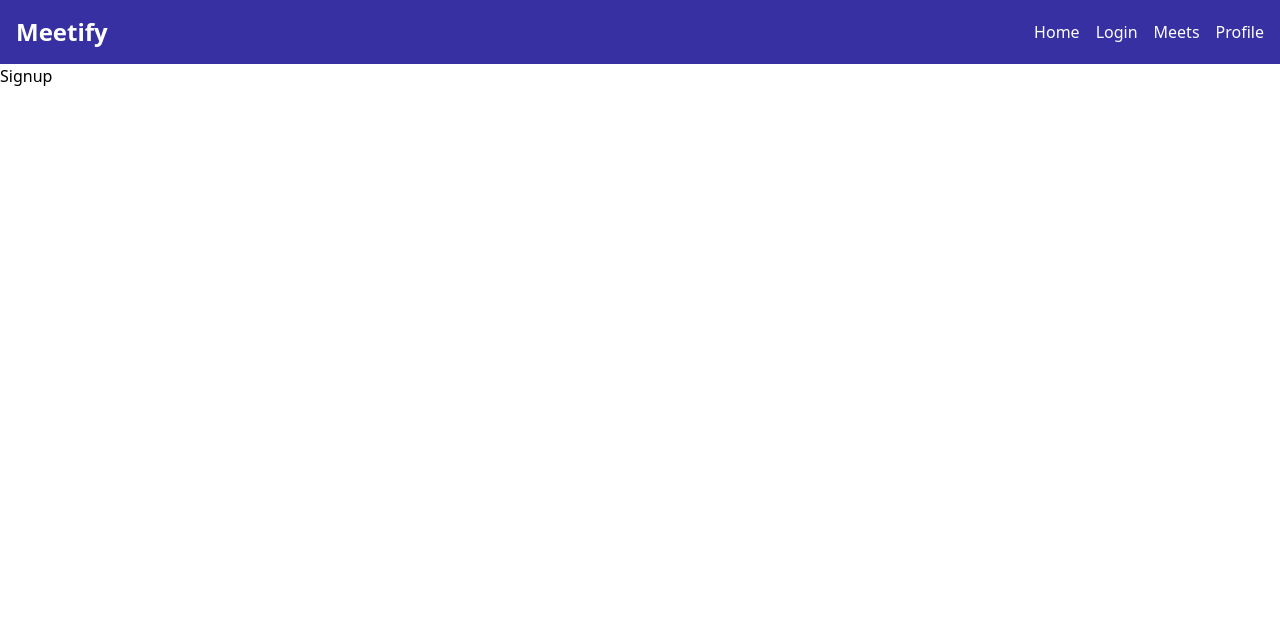
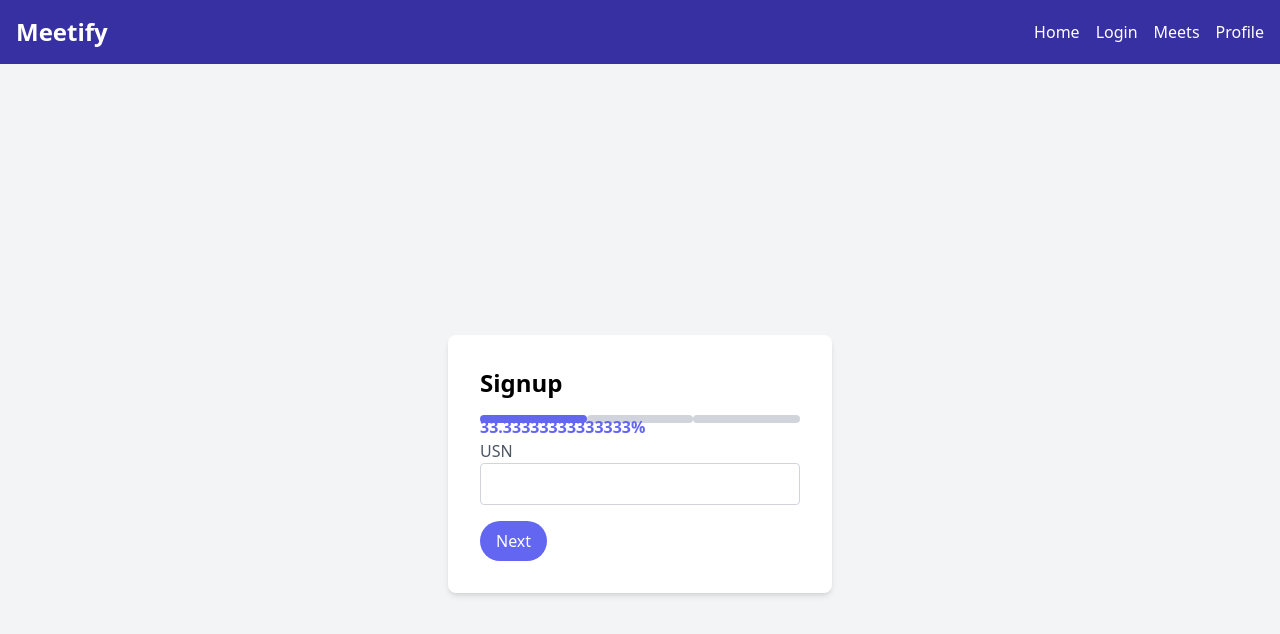
Before and after one commit to sikehish/Meetify, a React (Vite) app in the folder frontend/: page /signup in a window 1280 px wide. Shown: the top 634 px of the page. Built offline with nearby package versions, Linux system fonts and the light colour scheme.

Commit message:
setting up signup.jsx

```diff
--- a/frontend/src/pages/auth/Login.jsx
+++ b/frontend/src/pages/auth/Login.jsx
@@ -1,4 +1,5 @@
 import React, { useState } from 'react';
+import { Link } from 'react-router-dom';
 
 const Login = () => {
   const [usn, setUsn] = useState('');
@@ -15,7 +16,7 @@ const Login = () => {
   return (
     <div className="min-h-screen flex items-center justify-center bg-gray-100">
       <div className="bg-white p-8 rounded-lg shadow-md w-96">
-        <h2 className="text-2xl font-bold mb-4">Login to Your Account</h2>
+        <h2 className="text-2xl font-bold mb-4">Login</h2>
         <div className="mb-4">
           <label htmlFor="usn" className="block text-gray-600 font-medium">
             USN or Email
@@ -46,6 +47,12 @@ const Login = () => {
         >
           Login
         </button>
+        <div className="text-center mt-4">
+          Don't have an account?{' '}
+          <Link to="/signup" className="text-indigo-600 font-semibold">
+            Signup here
+          </Link>
+        </div>
       </div>
     </div>
   );
--- a/frontend/src/pages/auth/Signup.jsx
+++ b/frontend/src/pages/auth/Signup.jsx
@@ -1,9 +1,155 @@
-import React from 'react'
+import React, { useState } from 'react';
 
-function Signup() {
+const Signup = () => {
+  const [step, setStep] = useState(1);
+  const [formData, setFormData] = useState({
+    usn: '',
+    email: '',
+    name: '',
+    age: '',
+    branch: '',
+    gender: '',
+    year: '',
+    hobbies: [],
+    description: '',
+    password: '',
+    confirmPassword: '',
+  });
+
+  const handleInputChange = (e) => {
+    const { name, value } = e.target;
+    setFormData({ ...formData, [name]: value });
+  };
+
+  const handleHobbiesChange = (e) => {
+    const selectedOptions = Array.from(e.target.selectedOptions, (option) => option.value);
+    setFormData({ ...formData, hobbies: selectedOptions });
+  };
+
+  const handleNext = () => {
+    if (step < 3) {
+      setStep(step + 1);
+    }
+  };
+
+  const handlePrev = () => {
+    if (step > 1) {
+      setStep(step - 1);
+    }
+  };
+
+  const progress = (step / 3) * 100;
+
   return (
-    <div>Signup</div>
-  )
-}
+    <div className="min-h-screen flex items-center justify-center bg-gray-100">
+      <div className="bg-white p-8 rounded-lg shadow-md w-96">
+        <h2 className="text-2xl font-bold mb-4">Signup</h2>
+        <div className="mb-4 relative">
+          <div className="flex mb-2">
+            <div className={`w-1/3 ${step >= 1 ? 'bg-indigo-500' : 'bg-gray-300'} h-2 rounded-full`}></div>
+            <div className={`w-1/3 ${step >= 2 ? 'bg-indigo-500' : 'bg-gray-300'} h-2 rounded-full`}></div>
+            <div className={`w-1/3 ${step >= 3 ? 'bg-indigo-500' : 'bg-gray-300'} h-2 rounded-full`}></div>
+          </div>
+          <div className="absolute top-0 left-0 text-indigo-500 font-bold" style={{ width: `${progress}%` }}>
+            {progress}%
+          </div>
+        </div>
+        {step === 1 && (
+          <>
+            {/* Step 1: Basic Information */}
+            <div className="mb-4">
+              <label htmlFor="usn" className="block text-gray-600 font-medium">
+                USN
+              </label>
+              <input
+                type="text"
+                id="usn"
+                name="usn"
+                className="border border-gray-300 rounded w-full py-2 px-3 focus:outline-none focus:border-indigo-500"
+                value={formData.usn}
+                onChange={handleInputChange}
+              />
+            </div>
+            {/* More fields... */}
+          </>
+        )}
+        {step === 2 && (
+          <>
+            {/* Step 2: Additional Information */}
+            <div className="mb-4">
+              <label htmlFor="hobbies" className="block text-gray-600 font-medium">
+                Hobbies
+              </label>
+              <select
+                id="hobbies"
+                name="hobbies"
+                className="border border-gray-300 rounded w-full py-2 px-3 focus:outline-none focus:border-indigo-500"
+                multiple
+                onChange={handleHobbiesChange}
+              >
+                <option value="reading">Reading</option>
+                <option value="gaming">Gaming</option>
+                <option value="traveling">Traveling</option>
+                <option value="cooking">Cooking</option>
+              </select>
+            </div>
+            {/* More fields... */}
+          </>
+        )}
+        {step === 3 && (
+          <>
+            {/* Step 3: Account Information */}
+            <div className="mb-4">
+              <label htmlFor="password" className="block text-gray-600 font-medium">
+                Password
+              </label>
+              <input
+                type="password"
+                id="password"
+                name="password"
+                className="border border-gray-300 rounded w-full py-2 px-3 focus:outline-none focus:border-indigo-500"
+                value={formData.password}
+                onChange={handleInputChange}
+              />
+            </div>
+            <div className="mb-6">
+              <label htmlFor="confirmPassword" className="block text-gray-600 font-medium">
+                Confirm Password
+              </label>
+              <input
+                type="password"
+                id="confirmPassword"
+                name="confirmPassword"
+                className="border border-gray-300 rounded w-full py-2 px-3 focus:outline-none focus:border-indigo-500"
+                value={formData.confirmPassword}
+                onChange={handleInputChange}
+              />
+            </div>
+          </>
+        )}
+        <div className="flex justify-between">
+          {step > 1 && (
+            <button className="bg-indigo-500 text-white py-2 px-4 rounded-full hover:bg-indigo-600" onClick={handlePrev}>
+              Previous
+            </button>
+          )}
+          {step < 3 && (
+            <button className="bg-indigo-500 text-white py-2 px-4 rounded-full hover:bg-indigo-600" onClick={handleNext}>
+              Next
+            </button>
+          )}
+          {step === 3 && (
+            <button
+              className="bg-indigo-500 text-white py-2 px-4 rounded-full hover:bg-indigo-600"
+              onClick={handleSignup}
+            >
+              Signup
+            </button>
+          )}
+        </div>
+      </div>
+    </div>
+  );
+};
 
-export default Signup
+export default Signup;
```
